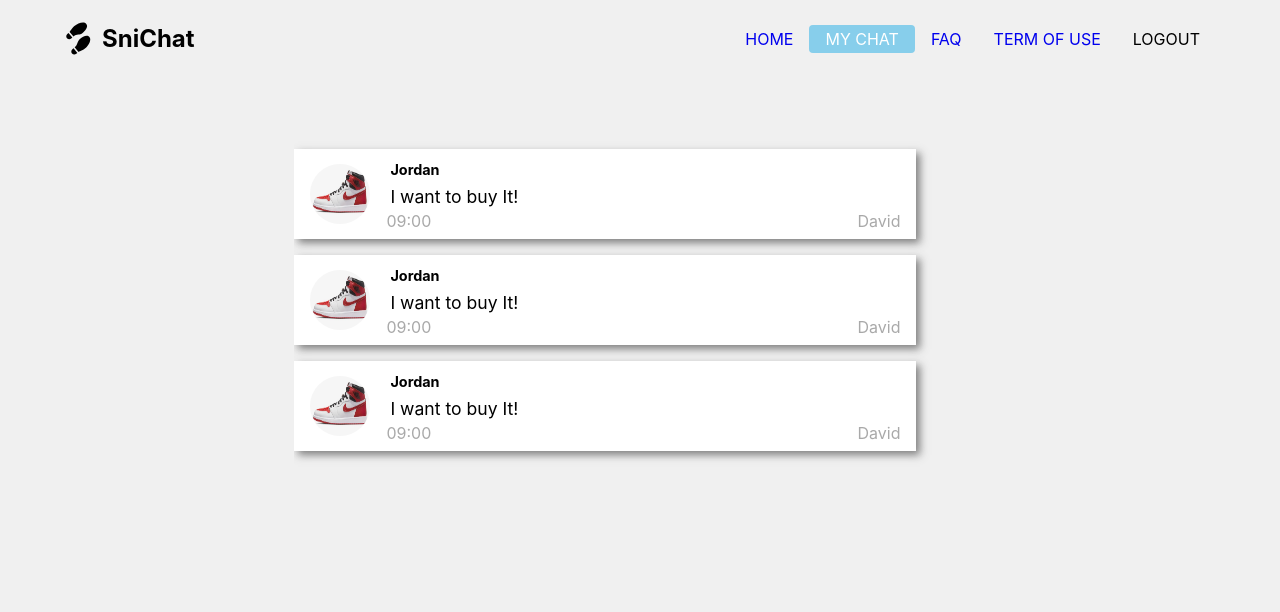
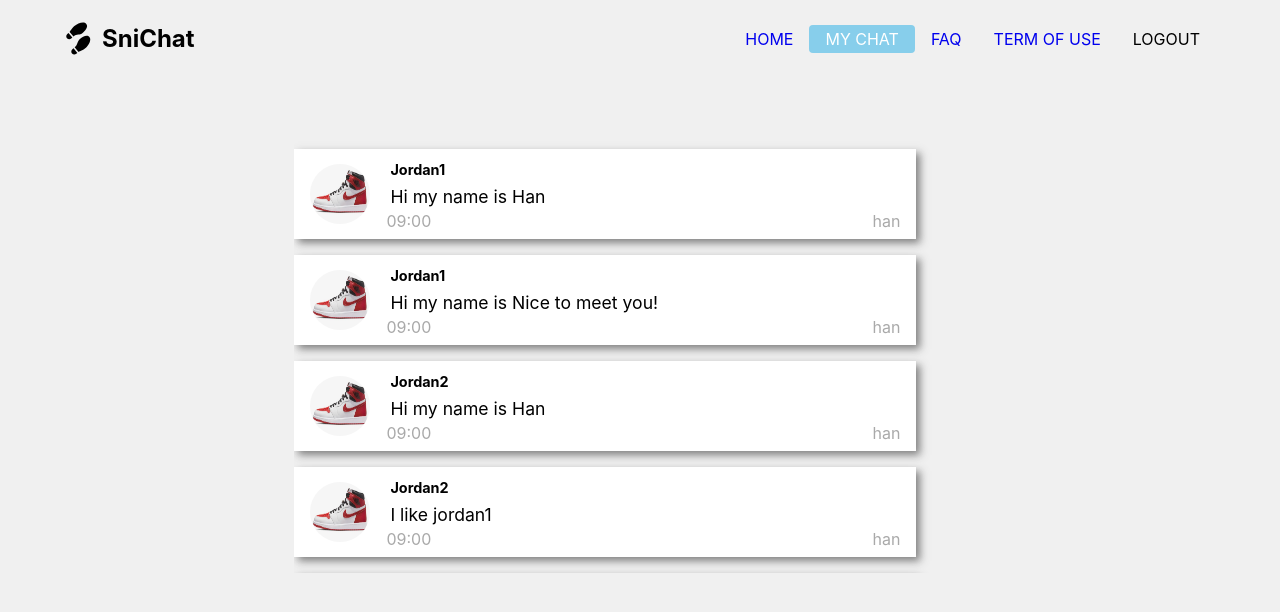
Before and after one commit to Doyun-Han/snichat-client, a React (Create React App) app: page /myChat in a window 1280 px wide. Shown: the top 612 px of the page. Built offline with nearby package versions, Linux system fonts and the light colour scheme.

Commit message:
set myChat component

```diff
--- a/src/app.jsx
+++ b/src/app.jsx
@@ -2,8 +2,7 @@
 import './app.css';
 import Chatboard from './components/chatboard/chatboard';
 import Navbar from './components/navbar/navbar';
-import chatData from './data/chatListRepository/chatdata.json'
-function App() {
+function App({chatData}) {
   return (
     <>
     <Navbar />
--- a/src/components/chatboard/chatboard.css
+++ b/src/components/chatboard/chatboard.css
@@ -104,25 +104,6 @@
     gap : 0.5rem;
 }
 
-.message {
-    background-color: rgb(240, 240, 240);
-    padding: 2rem 1.5rem;
-    width: max-content;
-}
-
-.other {
-    border-radius: 0 16px 16px 16px;
-}
-
-.me {
-    position: relative;
-    margin-left: auto;
-    margin-right: 0.5rem;
-    background-color: rgb(85, 26, 137);
-    color: white;
-    border-radius: 16px 0 16px 16px;
-}
-
 .b_left {
     box-sizing: border-box;
     flex: 1;
--- a/src/components/chatcard/chatcard.css
+++ b/src/components/chatcard/chatcard.css
@@ -7,6 +7,7 @@
 
 .cards {
     overflow-y: auto;
+    height: 55vh;
 }
 
 .card {
--- a/src/components/chatcard/chatcard.jsx
+++ b/src/components/chatcard/chatcard.jsx
@@ -1,44 +1,28 @@
 import React from 'react';
 import './chatcard.css'
 import img from '../../imgs/jordan.JPG'
-const Chatcard = (props) => (
+const Chatcard = ({message}) => {
+    return(
         <div className='c_container'>
             <ul className="cards">
-                <li className="card">
-                    <img src={img} alt="" />
-                    <div className="c_contents">
-                        <p className="roomName">Jordan</p>
-                        <p className="msg">I want to buy It!</p>
+                {
+                    message.map((msg) => {
+                    return <li className="card">
+                        <img src={img} alt="" />
+                        <div className="c_contents">
+                        <p className="roomName">{msg.listName}</p>
+                        <p className="msg">{msg.text}</p>
                         <div className="c_info">
                             <span className="c_time">09:00</span>
-                            <span className="c_writer">David</span>
+                            <span className="c_writer">{msg.sender}</span>
                         </div>
-                    </div>
-                </li>
-                <li className="card">
-                    <img src={img} alt="" />
-                    <div className="c_contents">
-                        <p className="roomName">Jordan</p>
-                        <p className="msg">I want to buy It!</p>
-                        <div className="c_info">
-                            <span className="c_time">09:00</span>
-                            <span className="c_writer">David</span>
                         </div>
-                    </div>
-                </li>
-                <li className="card">
-                    <img src={img} alt="" />
-                    <div className="c_contents">
-                        <p className="roomName">Jordan</p>
-                        <p className="msg">I want to buy It!</p>
-                        <div className="c_info">
-                            <span className="c_time">09:00</span>
-                            <span className="c_writer">David</span>
-                        </div>
-                    </div>
-                </li>
+                        </li>
+                    })
+                }
             </ul>
         </div>
-    );
+    )
+    };
 
 export default Chatcard;
--- a/src/components/message/message.css
+++ b/src/components/message/message.css
@@ -0,0 +1,22 @@
+.message > .m_container :nth-child(2) {
+    margin-top: 0.25rem;
+    background-color: rgb(240, 240, 240);
+    padding: 2rem 1.5rem;
+    width: max-content;
+    border-radius: 0 16px 16px 16px;
+}
+
+.me {
+    margin-left: auto;
+}
+
+.me > .m_container :nth-child(1) {
+    display: none;
+}
+
+.me > .m_container :nth-child(2) {
+    position: relative;
+    background-color: rgb(85, 26, 137);
+    color: white;
+    border-radius: 16px 0 16px 16px;
+}
--- a/src/components/message/message.jsx
+++ b/src/components/message/message.jsx
@@ -1,8 +1,15 @@
 import React from 'react';
-
+import './message.css'
 const Message = ({sender, text}) => {
     return (
-        <li className={sender === 'han' ? "message me " : "message other"}>{text}</li>
+        <li className={sender === 'han' ? "message me " : "message other"}>
+            <div className="m_container">
+                <div className="m_sender">
+                    <span>{sender}</span>
+                </div>
+                <p>{text}</p>
+            </div>
+        </li>
     )
 }
 
--- a/src/data/chatListRepository/chatdata.json
+++ b/src/data/chatListRepository/chatdata.json
@@ -9,19 +9,22 @@
                     "id" : "0",
                     "sender" : "han",
                     "sendTime" : "2022-08-31 10:00:00",
-                    "text" : "Hi my name is Han"
+                    "text" : "Hi my name is Han",
+                    "listName" : "Jordan1"
                 },
                 {
                     "id" : "1",
                     "sender" : "David",
                     "sendTime" : "2022-08-31 10:00:00",
-                    "text" : "Hi my name is David"
+                    "text" : "Hi my name is David",
+                    "listName" : "Jordan1"
                 },
                 {
                     "id" : "2",
                     "sender" : "han",
                     "sendTime" : "2022-08-31 10:00:00",
-                    "text" : "Hi my name is Nice to meet you!"
+                    "text" : "Hi my name is Nice to meet you!",
+                    "listName" : "Jordan1"
                 }
             ]
         },
@@ -34,19 +37,22 @@
                     "id" : "0",
                     "sender" : "han",
                     "sendTime" : "2022-08-31 10:00:00",
-                    "text" : "Hi my name is Han"
+                    "text" : "Hi my name is Han",
+                    "listName" : "Jordan2"
                 },
                 {
                     "id" : "1",
                     "sender" : "David",
                     "sendTime" : "2022-08-31 10:00:00",
-                    "text" : "Hi my name is David"
+                    "text" : "Hi my name is David",
+                    "listName" : "Jordan2"
                 },
                 {
                     "id" : "2",
                     "sender" : "han",
                     "sendTime" : "2022-08-31 10:00:00",
-                    "text" : "I like jordan1"
+                    "text" : "I like jordan1",
+                    "listName" : "Jordan2"
                 }
             ]
         },
@@ -59,19 +65,22 @@
                     "id" : "0",
                     "sender" : "han",
                     "sendTime" : "2022-08-31 10:00:00",
-                    "text" : "Hi my name is Han"
+                    "text" : "Hi my name is Han",
+                    "listName" : "Jordan3"
                 },
                 {
                     "id" : "1",
                     "sender" : "David",
                     "sendTime" : "2022-08-31 10:00:00",
-                    "text" : "Hi my name is David"
+                    "text" : "Hi my name is David",
+                    "listName" : "Jordan3"
                 },
                 {
                     "id" : "2",
                     "sender" : "han",
                     "sendTime" : "2022-08-31 10:00:00",
-                    "text" : "I want to buy it!"
+                    "text" : "I want to buy it!",
+                    "listName" : "Jordan3"
                 }
             ]
         }
--- a/src/index.css
+++ b/src/index.css
@@ -1,7 +1,7 @@
 
 body {
-  width: 90%;
-  margin: auto;
+  width: 90vw;
+  margin: 0;
   overflow: none;
   padding: 1.5rem 4rem 0 4rem;
   font-family: -apple-system, BlinkMacSystemFont, 'Segoe UI', 'Roboto', 'Oxygen',
--- a/src/index.js
+++ b/src/index.js
@@ -6,6 +6,7 @@
 import Mychat from './path/mychat/mychat';
 import FAQ from './path/FAQ/FAQ';
 import Term from './path/Term/Term';
+import chatData from './data/chatListRepository/chatdata.json'
 
 
 <script src="https://kit.fontawesome.com/3b0cac614e.js" crossorigin="anonymous"></script>
@@ -13,8 +14,8 @@
   <React.StrictMode>
     <BrowserRouter>
       <Routes>
-        <Route path='/' element={<App />}/>
-        <Route path='myChat' element={<Mychat />}/>
+        <Route path='/' element={<App chatData={chatData}/>}/>
+        <Route path='myChat' element={<Mychat chatData={chatData}/>}/>
         <Route path='faq' element={<FAQ />}/>
         <Route path='term' element={<Term />}/>
       </Routes>
--- a/src/path/mychat/mychat.jsx
+++ b/src/path/mychat/mychat.jsx
@@ -1,12 +1,31 @@
-import React from 'react';
+import React, { useEffect, useState } from 'react';
 import Chatcard from '../../components/chatcard/chatcard';
 import Navbar from '../../components/navbar/navbar';
 
-const Mychat = (props) => (
-    <>
+const Mychat = ({chatData}) => {
+    const [message, setMessage] = useState([])
+
+    useEffect(() => {
+        filterMsg()
+    },[])
+
+    const filterMsg = () => {
+        let allMsg = []
+        chatData.lists.map((list) => {
+            list.listMsg.map((msg) => {
+                allMsg.push(msg)
+            })
+        })
+        const filteredMsg = allMsg.filter(msg => msg.sender === 'han');
+        setMessage(filteredMsg)
+    }
+
+    return(
+        <>
         <Navbar />
-        <Chatcard/>
+        <Chatcard message={message} />
     </>
-    );
+    )
+    };
 
 export default Mychat;
```
